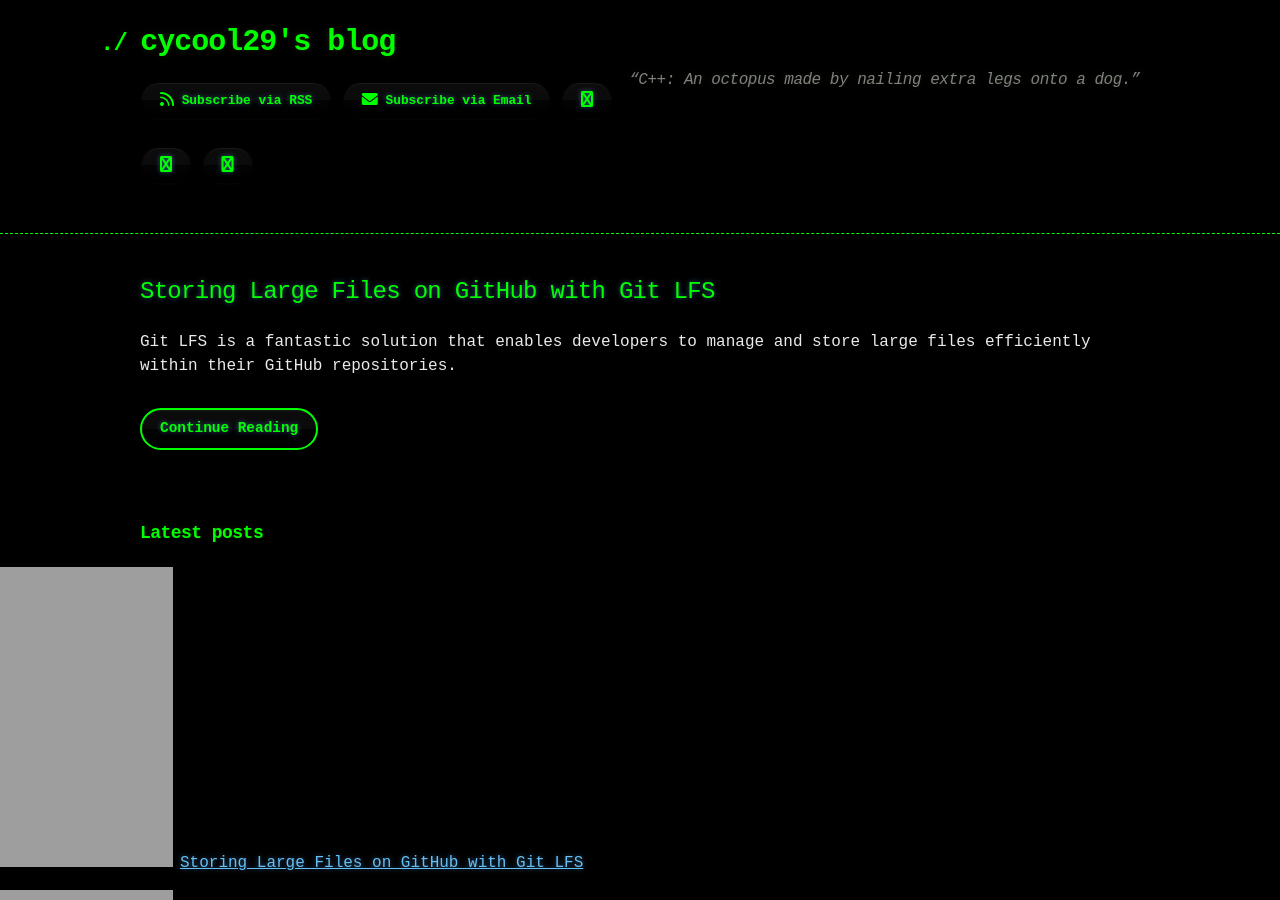
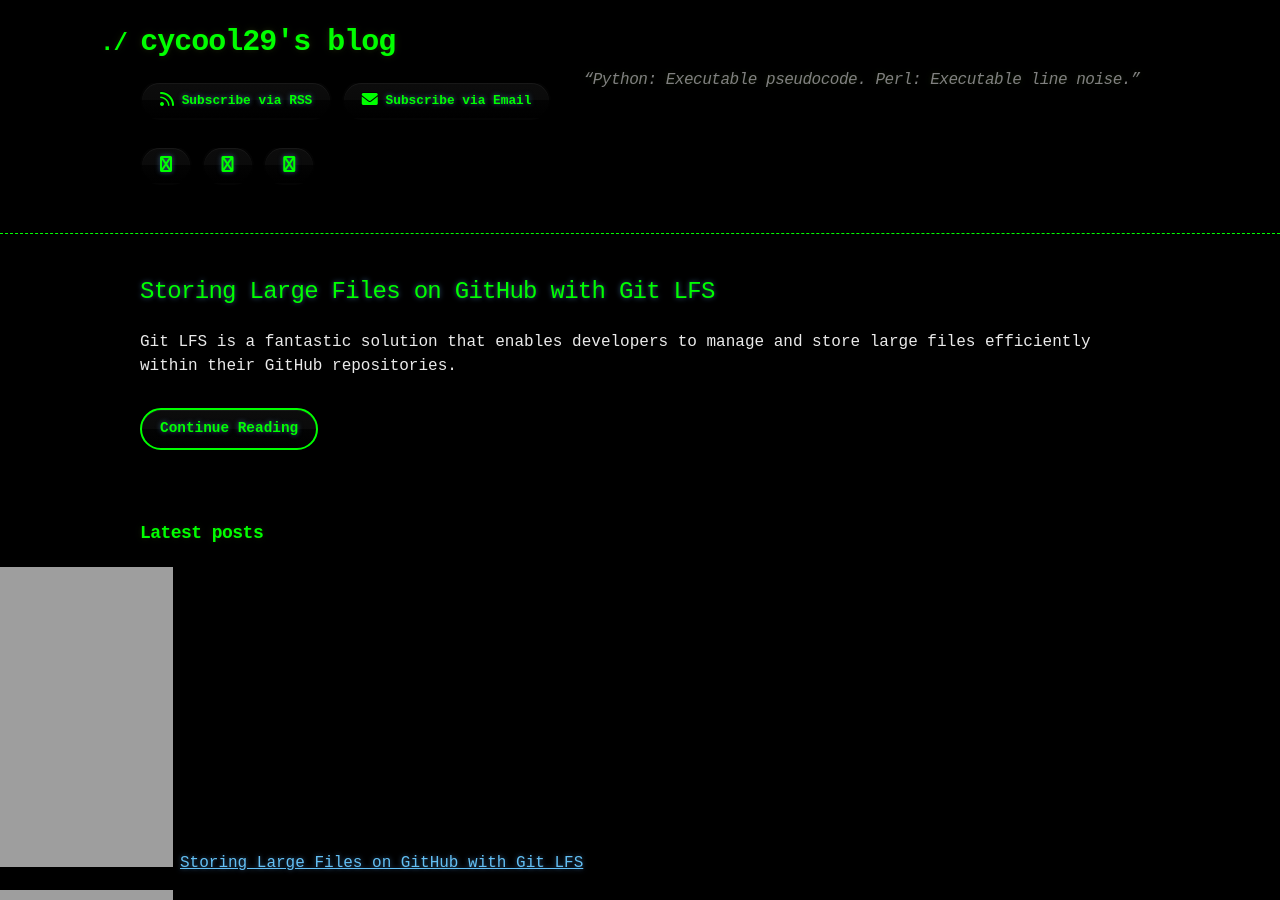
Before and after one commit to cycool29/cycool29.github.io, a Jekyll site: the page built from index.md, in a window 1280 px wide and 900 px high. Built offline with Jekyll 4.4.1, drawn with Linux system fonts in a browser that asks for light colours; a style sheet for code colours, icons or effects is not loaded.

Commit message:
Update quotes

```diff
--- a/_config.yml
+++ b/_config.yml
@@ -1,5 +1,5 @@
 title: cycool29's blog
-description: "“C++: An octopus made by nailing extra legs onto a dog.” "
+description: "“Python: Executable pseudocode. Perl: Executable line noise.” "
 bio: A high school student. Intermediate in Python, Git, Bash. Learning JavaScript. He/Him. "
 author: cycool29
 url: https://cycool29.github.io
```
